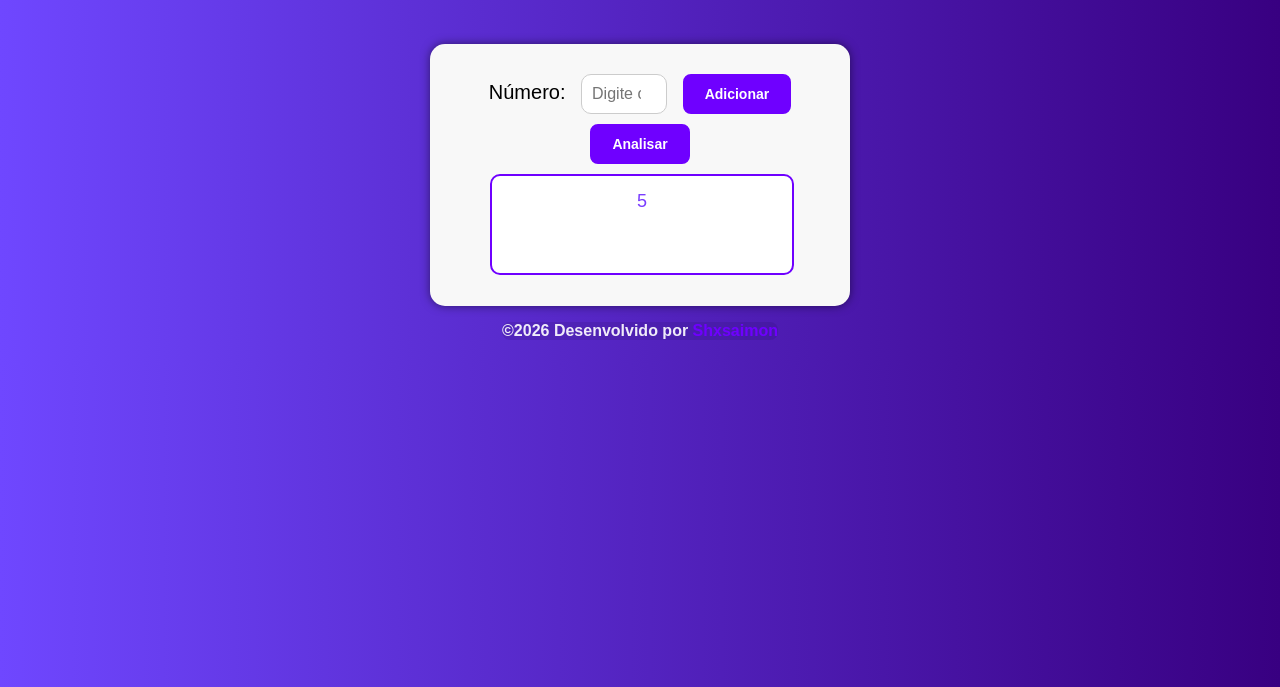
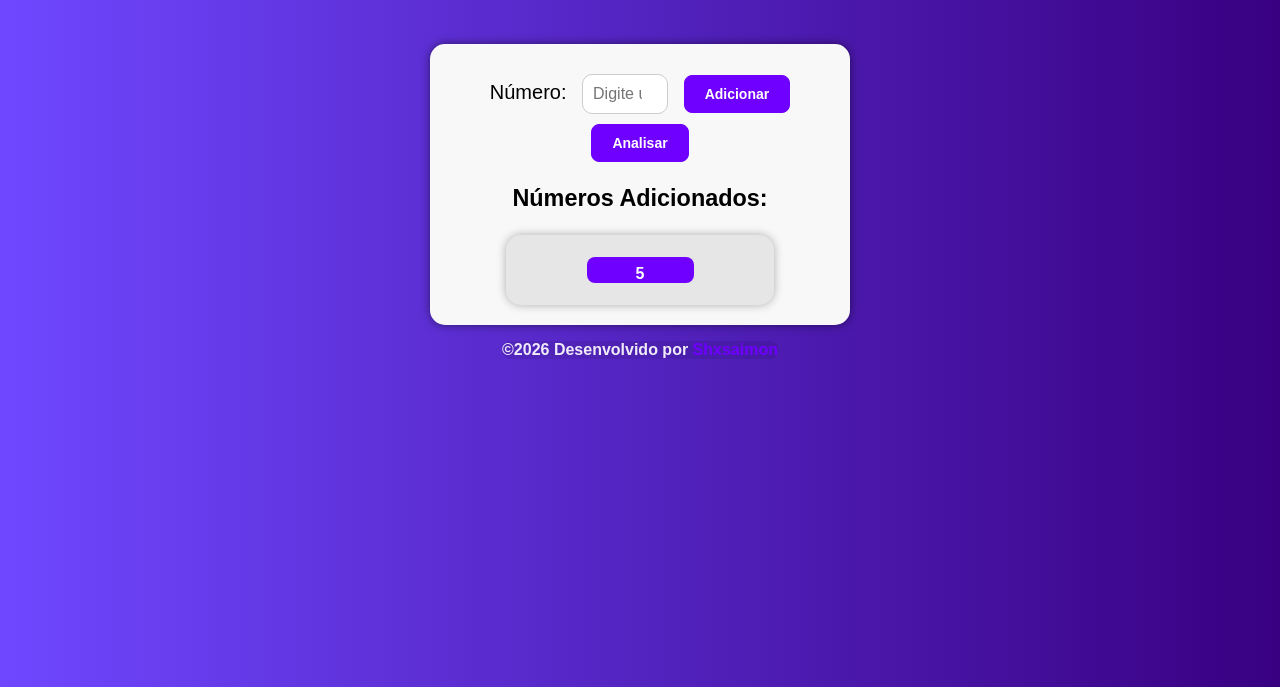
Before and after one commit to Shxsaimon/Estudos, a plain HTML site: page programas/analisador_numeros.html in a window 1280 px wide. Both pictures are taken after typing "5" into the empty fields and a click on the button "Adicionar". Shown: the part 113-800 px from the top of the page. Drawn offline with Linux system fonts and the light colour scheme.

Commit message:
Finalizando analisador de números. Lógica em JS feita para aceitar somente números que ainda não foram adicionados. Analisa trás dados sobre os números adicionados, como maior, menor, soma e outros. Style próprio para tela melhorado para condizer com o contexto

```diff
--- a/programas/analisador_numeros.html
+++ b/programas/analisador_numeros.html
@@ -19,20 +19,22 @@
         <div class="container-analisador">
             <div>
                 <label for="numtab">Número:</label>
-                <input type="number" id="numtab" min="1" max="100" placeholder="Digite o número para a análise" multiple required>
+                <input type="number" id="numtab" min="1" max="100" title="Digite um número entre 1 e 100" placeholder="Digite um número para a análise" multiple required>
                 <button id="btnAdicionar" class="button" onclick="adicionarNumero()">Adicionar</button>
                 <button id="btnAnalisar" class="button" onclick="analisarNumeros()">Analisar</button>
             </div>
-            <div>
-                <select class="numselecionados" id="numselecionados" size="3"></select>
-        </div>
+            <h3>Números Adicionados:</h3>
+            <div id="numerosAdicionados">
+                <div id="listaNumeros">Clique em "Adicionar" para inserir números.</div>
+            </div>
             <div id="resultado">
-                <select class="codigo-execucao" id="selectanalisar" size="5" hidden></select>
+
             </div>
     </section>
 
     <footer id="rodape" class="rodape-contador">
-        <p id="rodape-text">©2026 Desenvolvido por <a href="https://github.com/Shxsaimon" target="_blank">Shxsaimon</a></p>
+        <p id="rodape-text">©2026 Desenvolvido por <a href="https://github.com/Shxsaimon" target="_blank">Shxsaimon</a>
+        </p>
     </footer>
     <script src="script/analisador_numeros.js"></script>
 </body>
--- a/programas/script/analisador_numeros.js
+++ b/programas/script/analisador_numeros.js
@@ -1,7 +1,15 @@
+let arrayNumbers = [];
+
 function adicionarNumero() {
+    if (arrayNumbers.length < 1) {
+        document.getElementById('listaNumeros').textContent = '';
+    }
+    let result = document.getElementById('resultado');
+    result.innerHTML = '';
+
     let numInput = document.getElementById('numtab');
     let num = numInput.value.trim();
-    let select = document.getElementById('numselecionados');
+    let lista = document.getElementById('listaNumeros');
     if (num === '') {
         alert('Por favor, digite um número para adicionar.');
         return;
@@ -10,18 +18,37 @@ function adicionarNumero() {
         alert('Por favor, digite um número válido entre 1 e 100.');
         return;
     }
-    let option = document.createElement('option');
-    option.text = num;
-    select.add(option);
+    if (arrayNumbers.includes(num)) {
+        alert('Número já adicionado. Por favor, digite um número diferente.');
+        return;
+    }
+
+    arrayNumbers.push(num);
+
+    let numElement = document.createElement('p');
+    numElement.textContent = num;
+    lista.appendChild(numElement);
     numInput.value = '';
+
+    console.log(arrayNumbers);
 }
 
 function analisarNumeros() {
-    let select = document.getElementById('numselecionados');
-    if (select === '' || select.options.length < 2) {
-        alert('Por favor, digite no mínimo dois números para análise.');
+    let result = document.getElementById('resultado');
+    if (arrayNumbers.length < 2) {
+        alert('Por favor, adicione no mínimo dois números para análise.');
         return;
     }
+    let totalNumeros = arrayNumbers.length;
+    let maiorNumero = Math.max(...arrayNumbers);
+    let menorNumero = Math.min(...arrayNumbers);
+    let somaNumeros = arrayNumbers.reduce((acc, num) => acc + Number(num), 0);
+    let mediaNumeros = somaNumeros / totalNumeros;
 
+    result.innerHTML = `<p>Total de números: ${totalNumeros}</p>
+                        <p>Maior número: ${maiorNumero}</p>
+                        <p>Menor número: ${menorNumero}</p>
+                        <p>Soma dos números: ${somaNumeros}</p>
+                        <p>Média dos números: ${mediaNumeros.toFixed(2)}</p>`;
 
 }
--- a/programas/style/style.css
+++ b/programas/style/style.css
@@ -34,7 +34,7 @@ button {
     color: white;
     font-weight: bold;
     padding: 10px 20px;
-    border: 2px solid #6f00ff;
+    border: 1px solid #6f00ff;
     border-radius: 8px;
     cursor: pointer;
 }
@@ -43,24 +43,24 @@ button:hover {
     background-color: #ffffff;
     color: #6f00ff;
     font-weight: bold;
-    border: 2px solid #6f00ff;
+    border: 1px solid #6f00ff;
 }
 
 select::-webkit-scrollbar {
-  width: 10px;
+    width: 10px;
 }
 
 select::-webkit-scrollbar-track {
-  background: rgba(0, 0, 0, 0.2);
+    background: rgba(0, 0, 0, 0.2);
 }
 
 select::-webkit-scrollbar-thumb {
-  background: #6f00ff;
-  border-radius: 10px;
+    background: #6f00ff;
+    border-radius: 10px;
 }
 
 select::-webkit-scrollbar-thumb:hover {
-  background: #e0e0ff;
+    background: #e0e0ff;
 }
 
 /* "Horário Dia" */
@@ -429,6 +429,7 @@ select::-webkit-scrollbar-thumb:hover {
 #bodyanalisador {
     background: linear-gradient(to right, #6f47ff, #380081);
 }
+
 #tituloanalisar {
     color: white;
 }
@@ -444,18 +445,54 @@ select::-webkit-scrollbar-thumb:hover {
     box-shadow: 0 0 10px rgba(0, 0, 0, 0.5);
     padding: 20px;
 }
-.numselecionados {
-    background-color: #ffffff;
-    color: #7a3dff;
-    padding: 15px;
-    width: 80%;
-    font-size: 18px;
-    margin: 10px 40px;
-    white-space: pre-wrap;
+
+#numerosAdicionados {
+    background-color: rgb(230, 230, 230);
+    color: black;
     text-align: center;
-    overflow: auto;
-    appearance: none;
-    border: 2px solid #6f00ff;
+    align-items: center;
+    margin: auto;
+    width: 60%;
+    height: auto;
+    border-radius: 15px;
+    box-shadow: 0 0 10px rgba(0, 0, 0, 0.3);
+    padding: 20px;
+    overflow: hidden;
+}
+
+#listaNumeros {
+    max-height: 150px;
+    overflow-y: auto;
+    box-sizing: border-box;
+}
+
+#listaNumeros p {
+    height: 10px;
+    width: 40%;
+    margin: 2px auto;
+    padding: 8px;
+    background-color: #6f00ff;
+    color: white;
+    border-radius: 8px;
+    font-size: 16px;
+    font-weight: bold;
+    text-align: center;
+}
+
+#listaNumeros::-webkit-scrollbar {
+    width: 10px;
+}
+
+#listaNumeros::-webkit-scrollbar-track {
+    background: rgba(0, 0, 0, 0.2);
+    border-radius: 15px;
+}
+
+#listaNumeros::-webkit-scrollbar-thumb {
+    background: linear-gradient(to bottom, #6f47ff, #380081);
     border-radius: 10px;
-    outline: none;
 }
+
+#listaNumeros::-webkit-scrollbar-thumb:hover {
+    background: linear-gradient(to bottom, #805dff, #7728df);
+}
```
Also changed, not shown: programas/style/img/analisanumeros.png (added).
